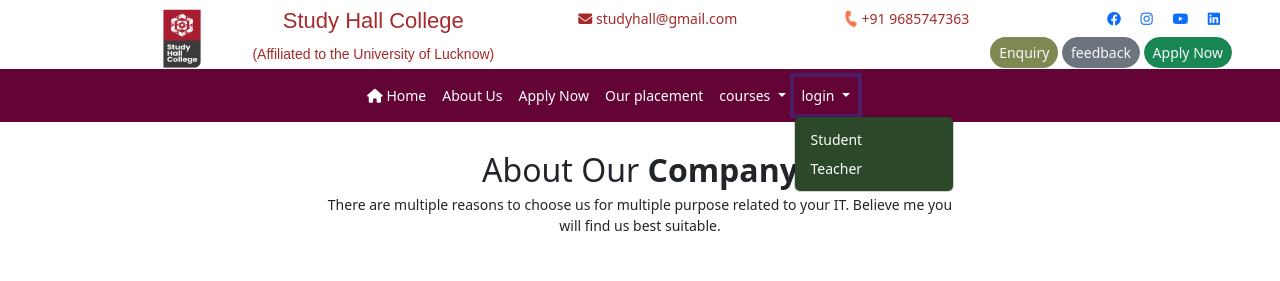
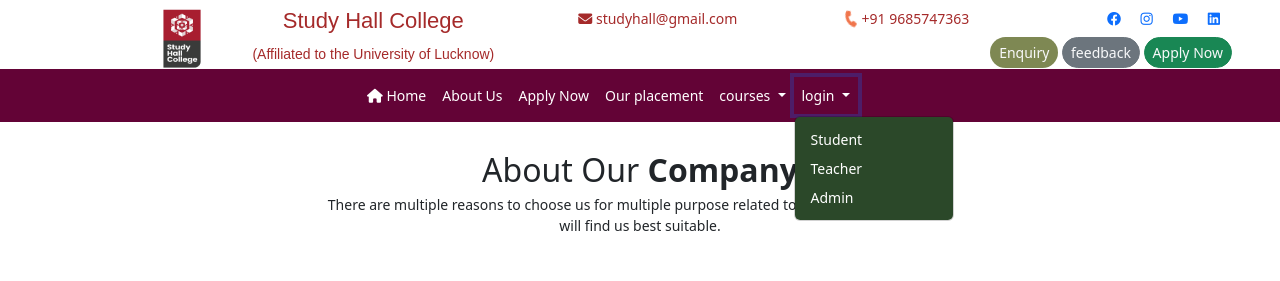
Before and after one commit to sachinkumar5086/College-Project, a Django app: page /about/ in a window 1280 px wide, after a click on "login". Shown: the top 281 px of the page. Run offline with Django 5.2, Linux system fonts and the light colour scheme; some libraries are stand-ins or nearby versions.

Commit message:
Added admin button

```diff
--- a/studyHall/templates/userbase.html
+++ b/studyHall/templates/userbase.html
@@ -111,6 +111,7 @@
                     <ul class="dropdown-menu">
                       <li><a class="dropdown-item" href="/user/login">Student</a></li>
                       <li><a class="dropdown-item" href="/user/teacherlogin">Teacher</a></li>
+                      <li><a class="dropdown-item" href="/admin">Admin</a></li>
                     </ul>
                 </li>
               </ul>
```
